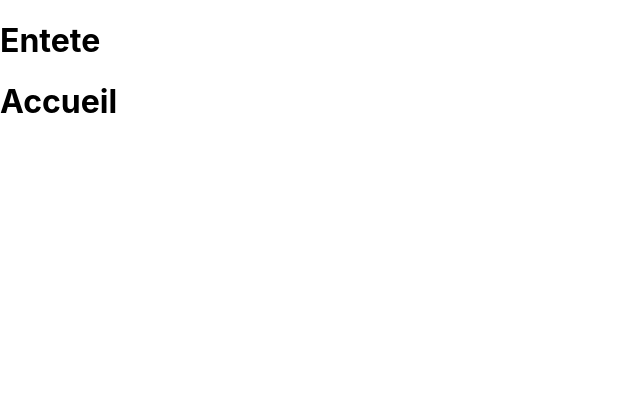
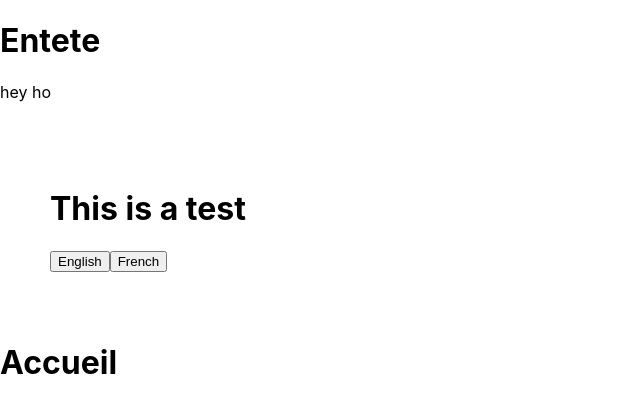
Before and after one commit to 582-41E-MA/projet-web-2-CollRen, a React (Create React App) app in the folder frontend/: page / in a window 1280 px wide. Shown: the top 412 px of the page, without its empty margins (0-640 px from the left). Built offline with nearby package versions, Linux system fonts and the light colour scheme.

Commit message:
Ajouter de bibliothèque de traduction J'ai fait de tests dans les autres composants et tout marche!!! YAY! Avec ce commit, j'ai fini la tache id 63 du backlog

```diff
--- /dev/null
+++ b/frontend/src/assets/js/traduction.js
@@ -0,0 +1,31 @@
+import i18n from 'i18next';
+import { initReactI18next } from 'react-i18next';
+
+i18n
+  .use(initReactI18next)
+  .init({
+    debug: true,
+    fallbackLng: 'en',
+    interpolation: {
+      escapeValue: false,
+    },
+    // language resources
+    resources: {
+      en: {
+        translation: {
+         test: "This is a test",
+         test2:"hey ho"
+
+        }
+      },
+      fr: {
+        translation: {
+         test: "Ceci est un test",
+         test2: "salut salut"
+
+        }
+      },
+    }
+  });
+
+export default i18n;
--- a/frontend/src/components/App/App.js
+++ b/frontend/src/components/App/App.js
@@ -2,14 +2,35 @@ import React from 'react';
 import { BrowserRouter as Router, Routes, Route } from "react-router-dom";
 import Accueil from "../Accueil/Accueil";
 import "./App.css";
-import Entete from '../Entete/Entete';
+import Entete from '../partials/Entete/Entete';
+import { useTranslation } from 'react-i18next';
 
+const lngs = [
+    { code: "en", native: "English" },
+    { code: "fr", native: "French" },
+  ];
 
 function App() {
+    //pour possibiliter le site en deux langues
+    const { t, i18n } = useTranslation();
+
+    const handleTrans = (code) => {
+      i18n.changeLanguage(code);
+    };
 
     return (
         <Router>
            <Entete/>
+
+           <div style={{padding: '50px'}}>
+      <h1>{t("test")}</h1>
+
+      {lngs.map((lng, i) => {
+        const { code, native } = lng;
+        return <button onClick={() => handleTrans(code)}>{native}</button>;
+      })}
+
+    </div>
             <Routes>
                 <Route path='/' element={<Accueil/>}/>
             </Routes>
--- a/frontend/src/components/Entete/Entete.js
+++ /dev/null
@@ -1,11 +0,0 @@
-import "./Entete.css";
-
-
-function Entete (){
-
-    return (
-        <h1>Entete</h1>
-    )
-}
-
-export default Entete;
--- /dev/null
+++ b/frontend/src/components/partials/Entete/Entete.js
@@ -0,0 +1,22 @@
+import { Translation } from 'react-i18next';
+import "./Entete.css";
+
+
+function Entete (){
+
+
+    return (
+        <header>
+            <h1>Entete</h1>
+            <Translation>
+      {
+        (t, { i18n }) => <p>{t('test2')}</p>
+      }
+    </Translation>
+
+        </header>
+
+    )
+}
+
+export default Entete;
--- a/frontend/src/index.js
+++ b/frontend/src/index.js
@@ -2,6 +2,7 @@ import React from 'react';
 import ReactDOM from 'react-dom/client';
 import './index.css';
 import App from './components/App/App';
+import './assets/js/traduction'
 
 const root = ReactDOM.createRoot(document.getElementById('root'));
 root.render(
```
Also changed, not shown: frontend/src/components/partials/Entete/Entete.css (added).
